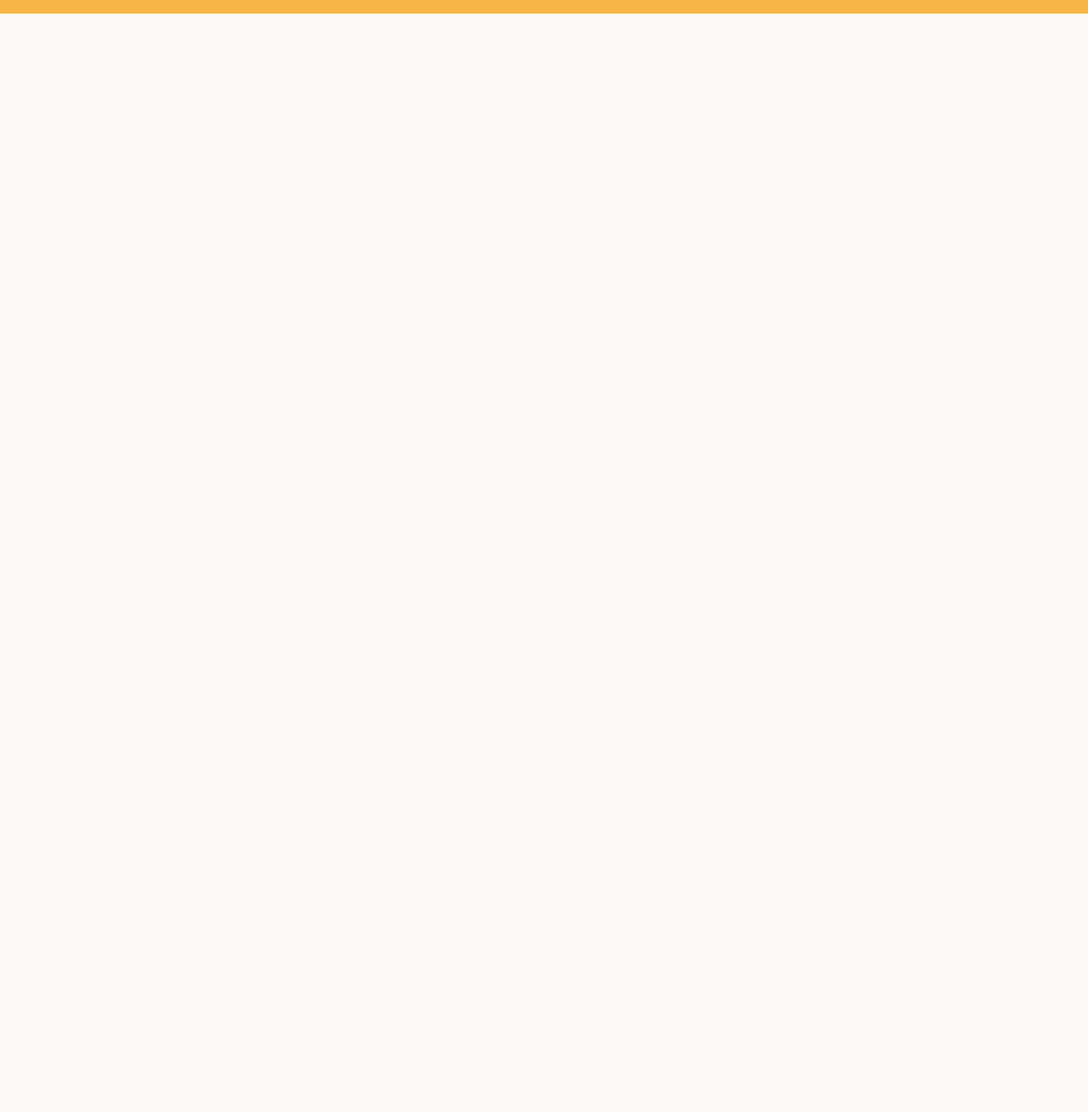
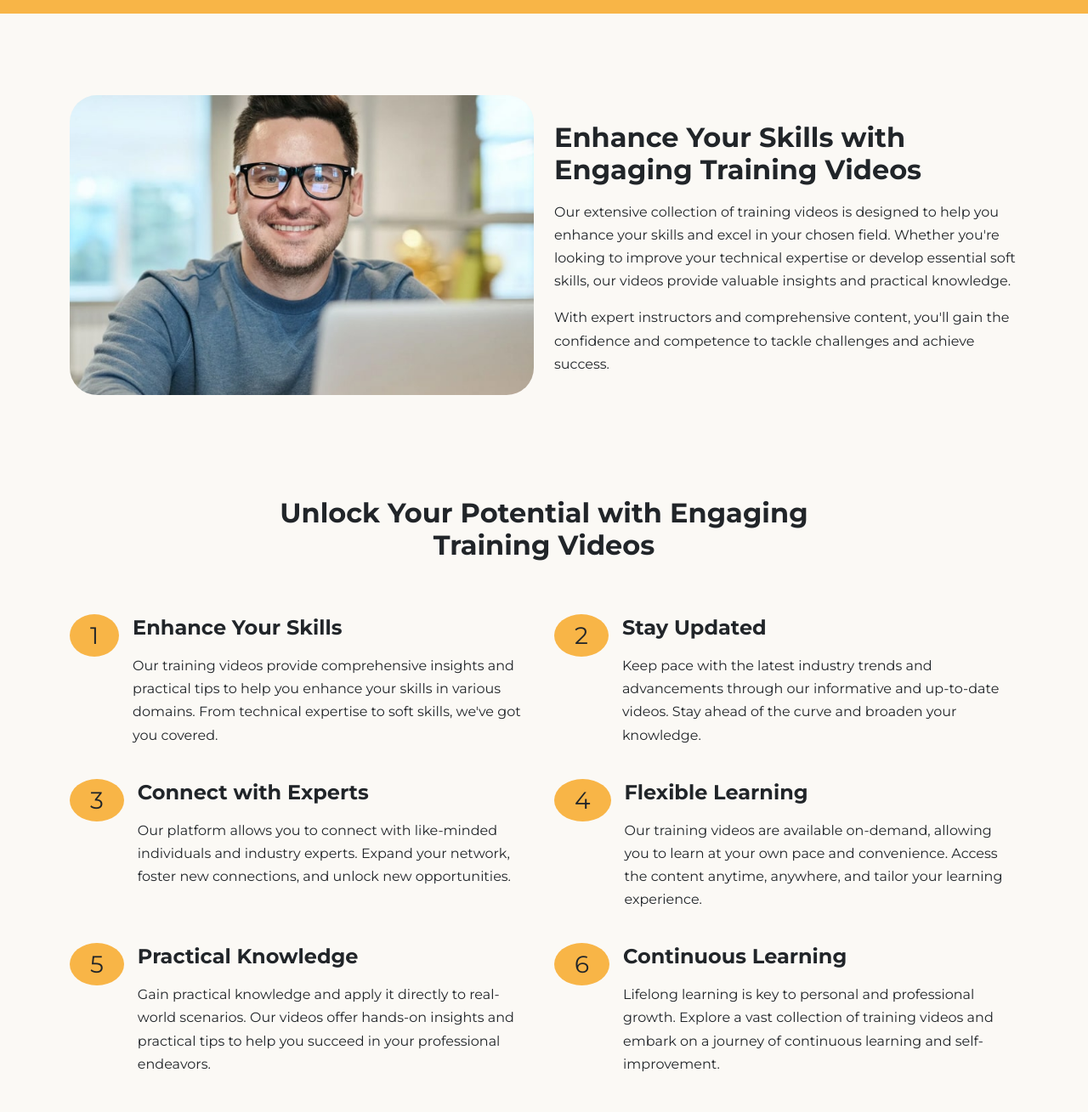
Before and after one commit to Copterxd4497/corsor-website, a website: page index.html in a window 1280 px wide. Shown: the part 1576-2885 px from the top of the page at 85% size. Before the commit the page ends 1592 px from the top, so only its background shows below. Drawn offline with nearby package versions, Linux system fonts and the light colour scheme; files that its build step writes are made by us from their sources.

Commit message:
Update index.html

```diff
--- a/index.html
+++ b/index.html
@@ -181,6 +181,142 @@
     </div>
   </section>
 
+  <!-- Details 1 -->
+  <section id="discover" class="details py-6 bg-light">
+    <div class="container">
+      <div class="row">
+        <div class="col-lg-6">
+          <img src="images/instructor.jpg" alt="" class="img-fluid rounded-5 mb-4" />
+        </div>
+        <div class="col-lg-6 d-flex flex-column justify-content-center">
+          <h2>Enhance Your Skills with Engaging Training Videos</h2>
+          <p>
+            Our extensive collection of training videos is designed to help
+            you enhance your skills and excel in your chosen field. Whether
+            you're looking to improve your technical expertise or develop
+            essential soft skills, our videos provide valuable insights and
+            practical knowledge.
+          </p>
+          <p>
+            With expert instructors and comprehensive content, you'll gain the
+            confidence and competence to tackle challenges and achieve
+            success.
+          </p>
+        </div>
+      </div>
+    </div>
+  </section>
+
+  <!-- Points -->
+  <section class="points pb-5">
+    <div class="container">
+      <div class="row text-center mb-5">
+        <div class="col-md-8 offset-md-2">
+          <h2>Unlock Your Potential with Engaging Training Videos</h2>
+        </div>
+      </div>
+      <div class="row">
+        <div class="col-md-6 mb-4">
+          <div class="d-flex gap-3">
+            <div class="number">
+              <span class="bg-primary py-2 px-4 fs-3 rounded-circle">
+                1
+              </span>
+            </div>
+            <div>
+              <h3 class="fs-4">Enhance Your Skills</h3>
+              <p>
+                Our training videos provide comprehensive insights and
+                practical tips to help you enhance your skills in various
+                domains. From technical expertise to soft skills, we've got
+                you covered.
+              </p>
+            </div>
+          </div>
+        </div>
+        <div class="col-md-6 mb-4">
+          <div class="d-flex gap-3">
+            <div class="number">
+              <span class="bg-primary py-2 px-4 fs-3 rounded-circle">2</span>
+            </div>
+            <div>
+              <h3 class="fs-4">Stay Updated</h3>
+              <p>
+                Keep pace with the latest industry trends and advancements
+                through our informative and up-to-date videos. Stay ahead of
+                the curve and broaden your knowledge.
+              </p>
+            </div>
+          </div>
+        </div>
+
+        <div class="col-md-6 mb-4">
+          <div class="d-flex gap-3">
+            <div class="number">
+              <span class="bg-primary py-2 px-4 fs-3 rounded-circle">3</span>
+            </div>
+            <div>
+              <h3 class="fs-4">Connect with Experts</h3>
+              <p>
+                Our platform allows you to connect with like-minded
+                individuals and industry experts. Expand your network, foster
+                new connections, and unlock new opportunities.
+              </p>
+            </div>
+          </div>
+        </div>
+
+        <div class="col-md-6 mb-4">
+          <div class="d-flex gap-3">
+            <div class="number">
+              <span class="bg-primary py-2 px-4 fs-3 rounded-circle">4</span>
+            </div>
+            <div>
+              <h3 class="fs-4">Flexible Learning</h3>
+              <p>
+                Our training videos are available on-demand, allowing you to
+                learn at your own pace and convenience. Access the content
+                anytime, anywhere, and tailor your learning experience.
+              </p>
+            </div>
+          </div>
+        </div>
+
+        <div class="col-md-6 mb-4">
+          <div class="d-flex gap-3">
+            <div class="number">
+              <span class="bg-primary py-2 px-4 fs-3 rounded-circle">5</span>
+            </div>
+            <div>
+              <h3 class="fs-4">Practical Knowledge</h3>
+              <p>
+                Gain practical knowledge and apply it directly to real-world
+                scenarios. Our videos offer hands-on insights and practical
+                tips to help you succeed in your professional endeavors.
+              </p>
+            </div>
+          </div>
+        </div>
+
+        <div class="col-md-6 mb-4">
+          <div class="d-flex gap-3">
+            <div class="number">
+              <span class="bg-primary py-2 px-4 fs-3 rounded-circle">6</span>
+            </div>
+            <div>
+              <h3 class="fs-4">Continuous Learning</h3>
+              <p>
+                Lifelong learning is key to personal and professional growth.
+                Explore a vast collection of training videos and embark on a
+                journey of continuous learning and self-improvement.
+              </p>
+            </div>
+          </div>
+        </div>
+      </div>
+    </div>
+  </section>
+
   <script src="js/bootstrap.bundle.min.js"></script>
   <script src="js/script.js"></script>
 </body>
```
